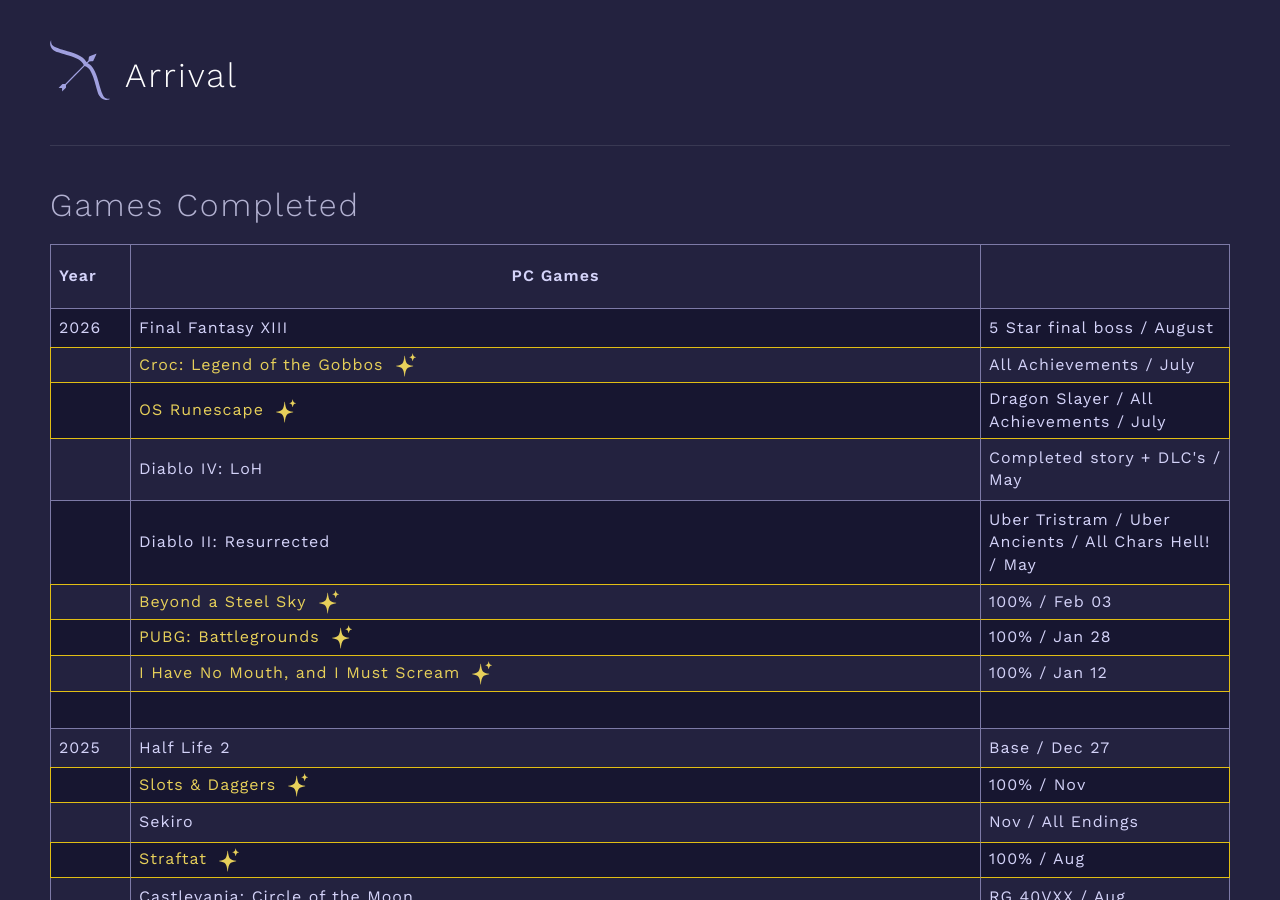
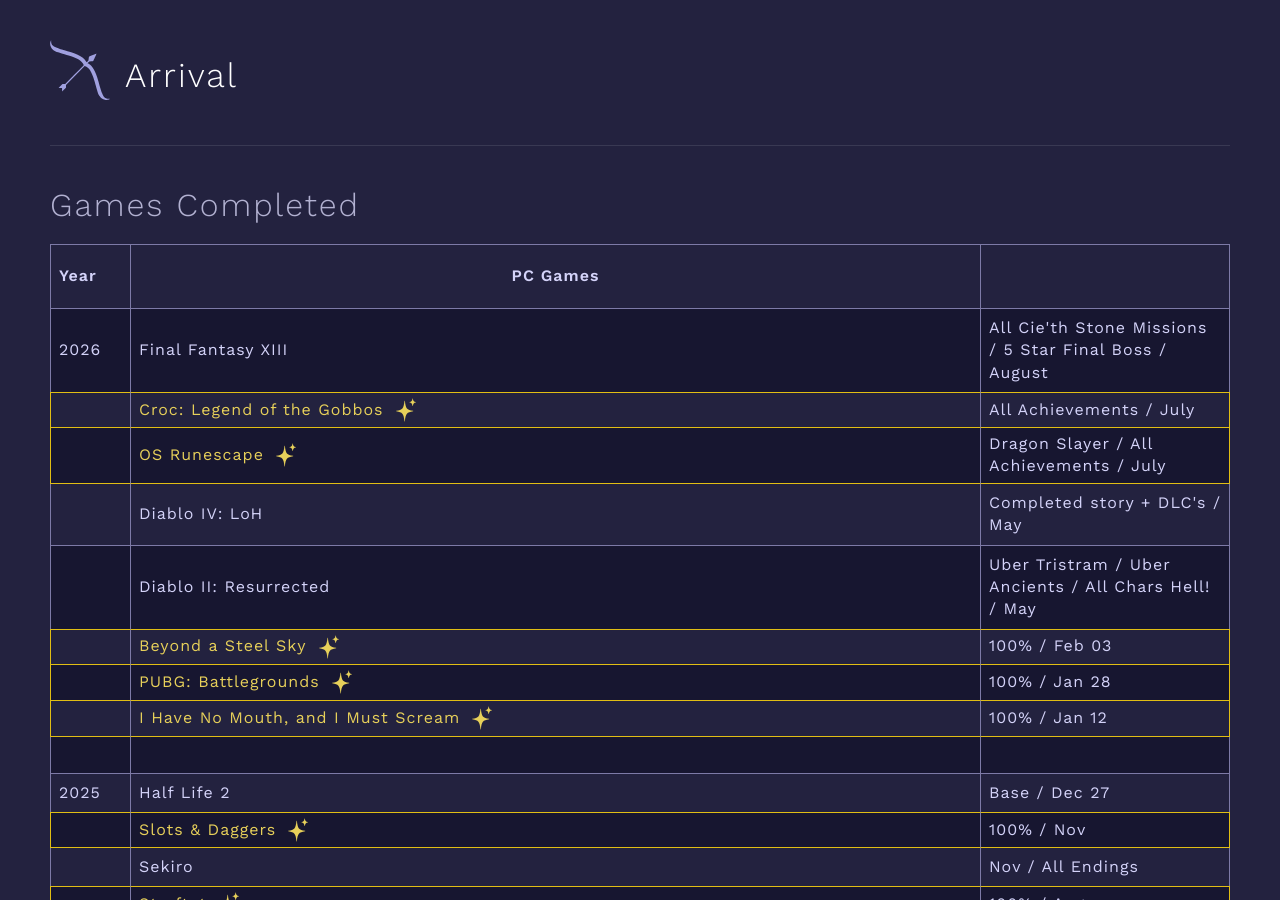
Before and after one commit to khxnter/arrival, a Jekyll site: the page built from games.html, in a window 1280 px wide and 900 px high. Built offline with Jekyll 4.4.1, drawn with Linux system fonts in a browser that asks for light colours.

Commit message:
Changed the ff13 completion note

```diff
--- a/games.html
+++ b/games.html
@@ -16,7 +16,7 @@ title: ARRIVAL | Games
           <div class="row">
             <div class="cell year">2026</div>
             <div class="cell game">Final Fantasy XIII</div>
-            <div class="cell note">5 Star final boss / August</div>
+            <div class="cell note">All Cie'th Stone Missions / 5 Star Final Boss / August</div>
           </div>
           <div class="row perfect">
             <div class="cell year"></div>
```
